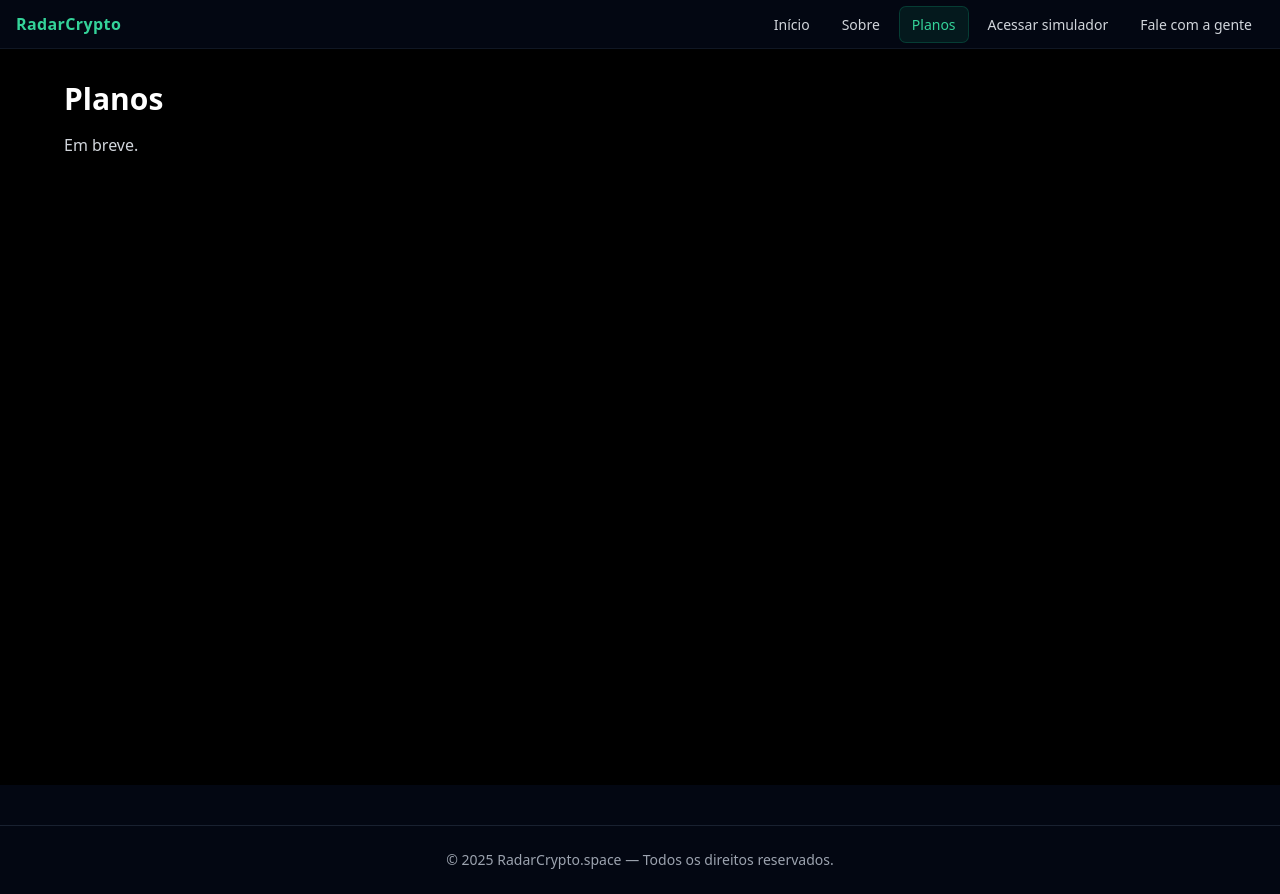
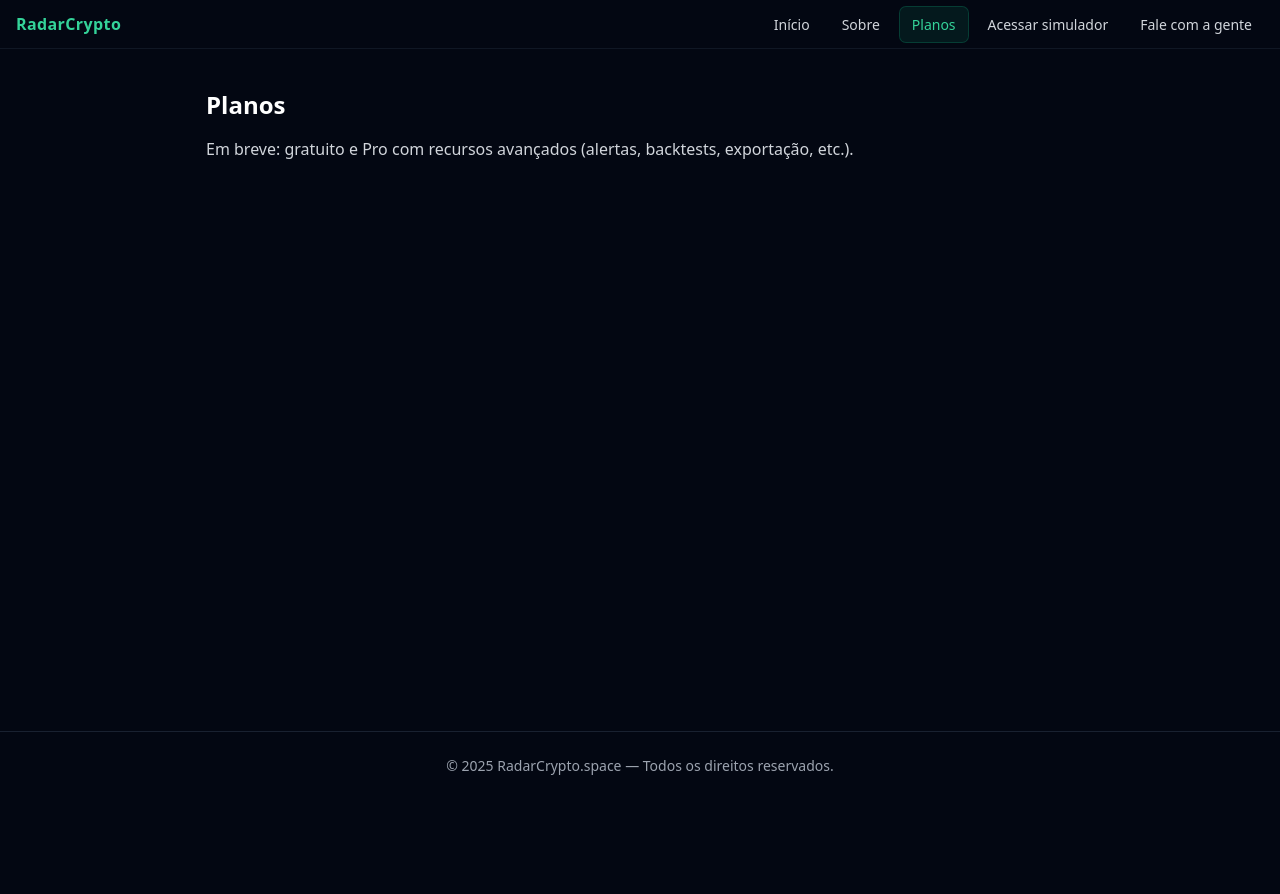
Before and after one commit to Ivanmonteiro-create/radarcripto.space, a Next.js app: page /plans in a window 1280 px wide. After the commit the page ends 800 px from the top, so only its background shows below. Built offline with nearby package versions, Linux system fonts and the light colour scheme.

Commit message:
Update page.tsx

```diff
--- a/app/plans/page.tsx
+++ b/app/plans/page.tsx
@@ -1,13 +1,11 @@
-// app/planos/page.tsx
-export const metadata = { title: 'Planos | RadarCrypto' };
+// app/plans/page.tsx
+export const metadata = { title: "Planos | RadarCrypto" };
 
-export default function PlanosPage() {
+export default function Page() {
   return (
-    <main className="min-h-[calc(100vh-64px)] w-full bg-black text-white">
-      <div className="mx-auto max-w-[1200px] px-4 py-8 md:px-6">
-        <h1 className="text-2xl md:text-3xl font-bold mb-4">Planos</h1>
-        <p className="text-gray-300">Em breve.</p>
-      </div>
+    <main className="mx-auto w-full max-w-[900px] px-4 py-10">
+      <h1 className="mb-4 text-2xl font-bold text-white">Planos</h1>
+      <p className="text-gray-300">Em breve: gratuito e Pro com recursos avançados (alertas, backtests, exportação, etc.).</p>
     </main>
   );
 }
```
